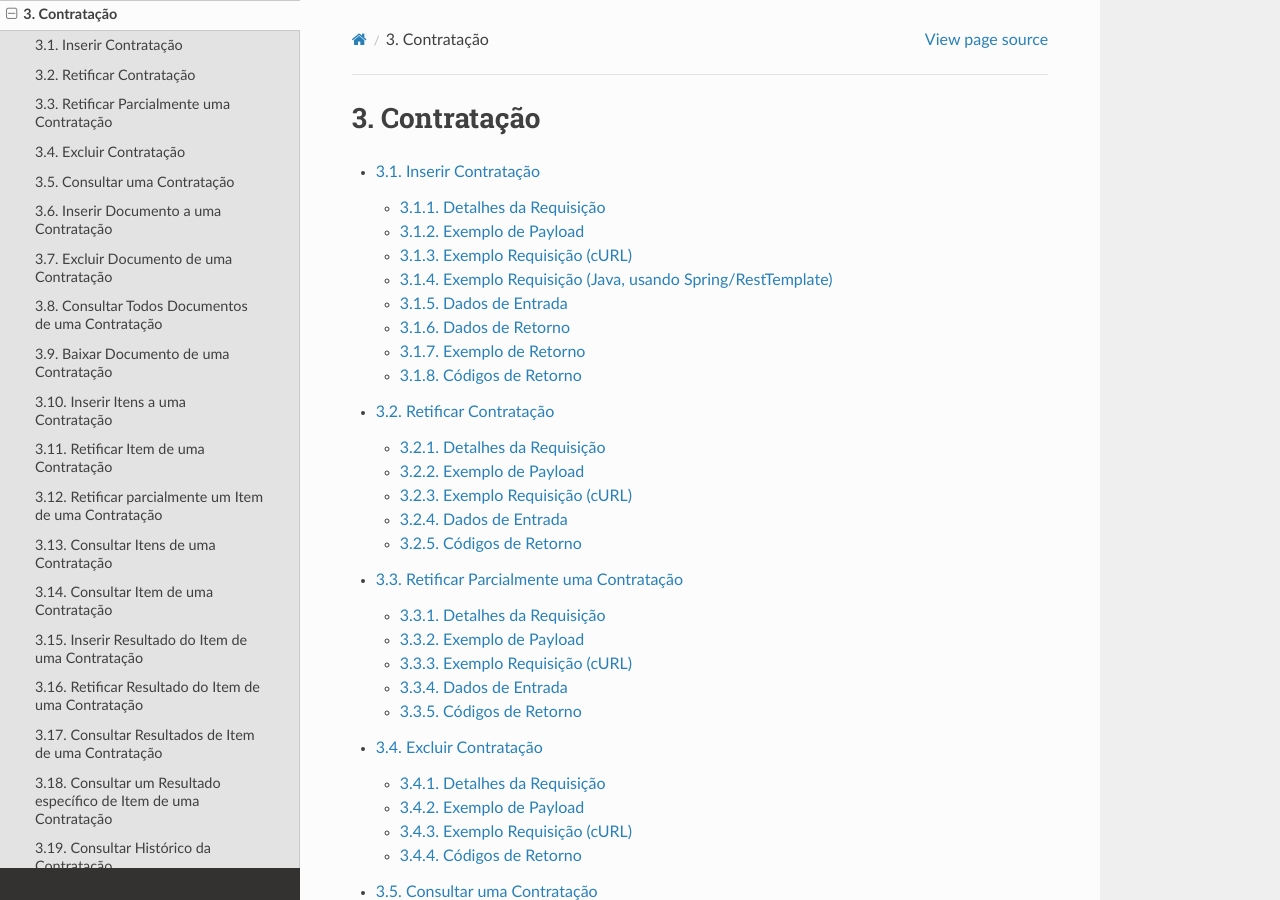
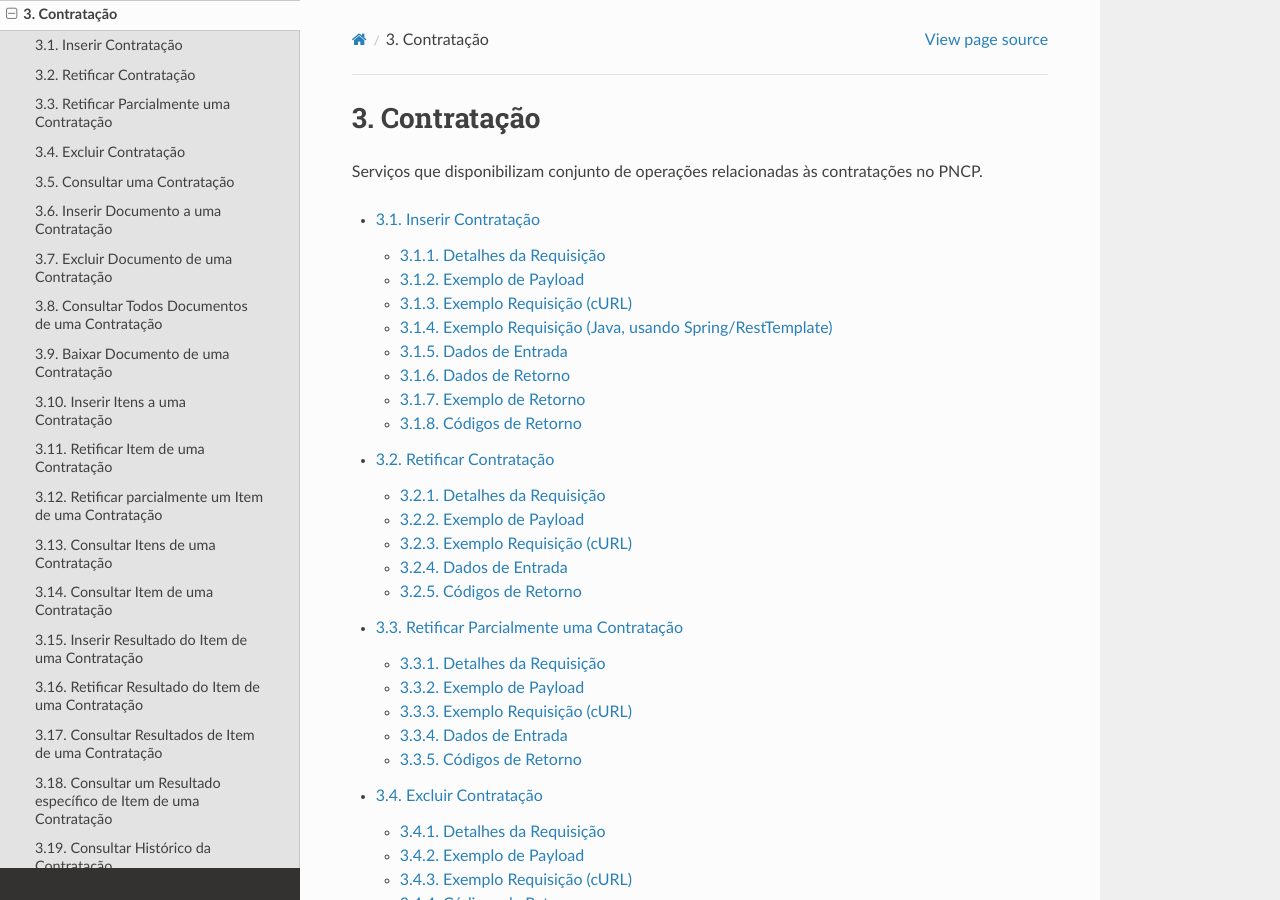
Before and after one commit to carlosmgi/Manual-de-Integracao-do-PNCP, a Sphinx documentation site: the page built from docs/source/contratacao/index.rst, in a window 1280 px wide and 900 px high. Built offline with Sphinx 7.4.7 and the Read the Docs theme 3.1.0, drawn with Linux system fonts in a browser that asks for light colours; pages that are not in the unit, such as notebooks, are missing from menus.

Commit message:
Update index.rst

```diff
--- a/docs/source/contratacao/index.rst
+++ b/docs/source/contratacao/index.rst
@@ -1,5 +1,6 @@
 Contratação
 ===========
+Serviços que disponibilizam conjunto de operações relacionadas às contratações no PNCP.
 
 .. toctree::
    :maxdepth: 3
```
